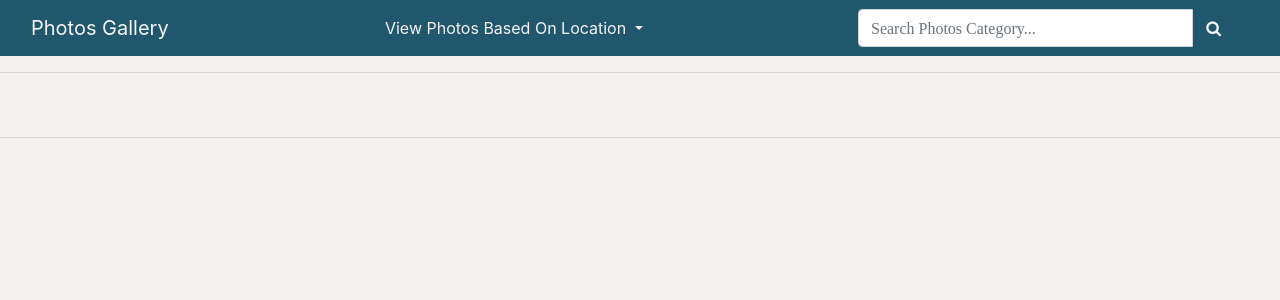
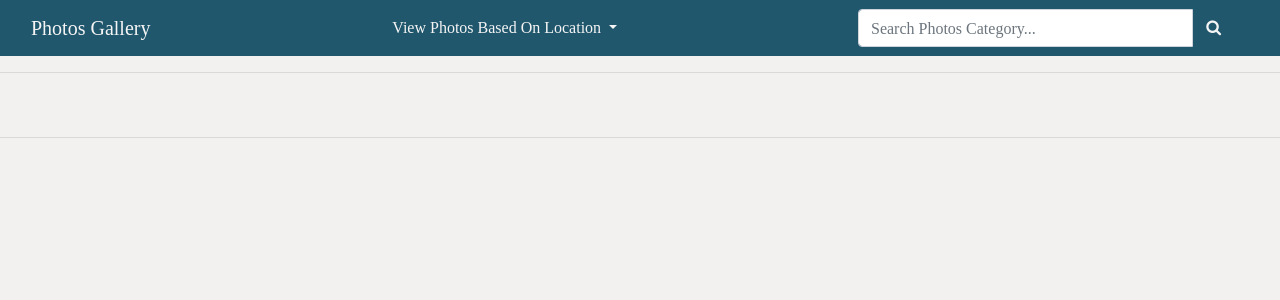
Before and after one commit to Gideon-Muriithi/photos_gallary, a Django app: page / in a window 1280 px wide. Shown: the top 300 px of the page. Run offline with Django 3.2, Linux system fonts and the light colour scheme; data that the repository does not hold is empty; some libraries are stand-ins or nearby versions.

Commit message:
Add font style

```diff
--- a/photos/static/css/main.css
+++ b/photos/static/css/main.css
@@ -1,6 +1,7 @@
 body {
     background: #f3f0f0;
     color: rgb(71, 71, 71);
+    font-family: Times New Roman, Times;
   }
 
 
```
